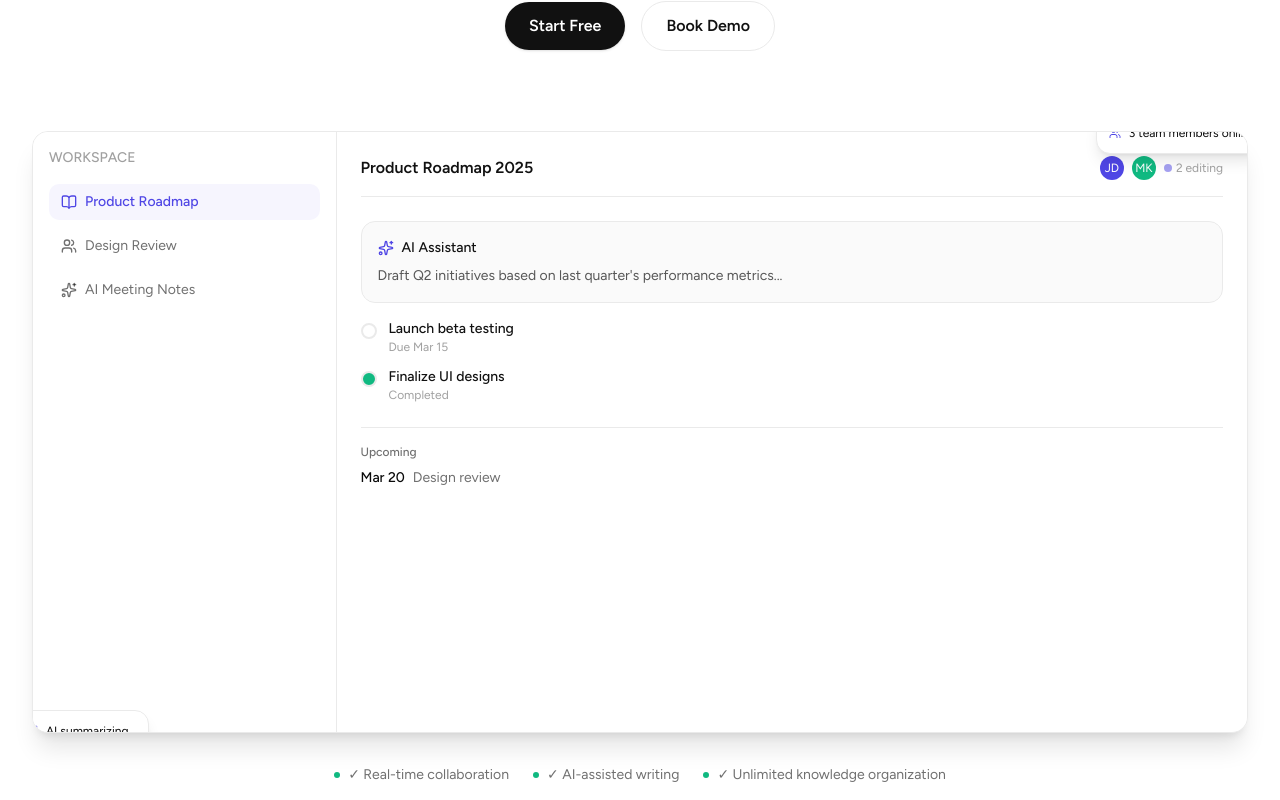
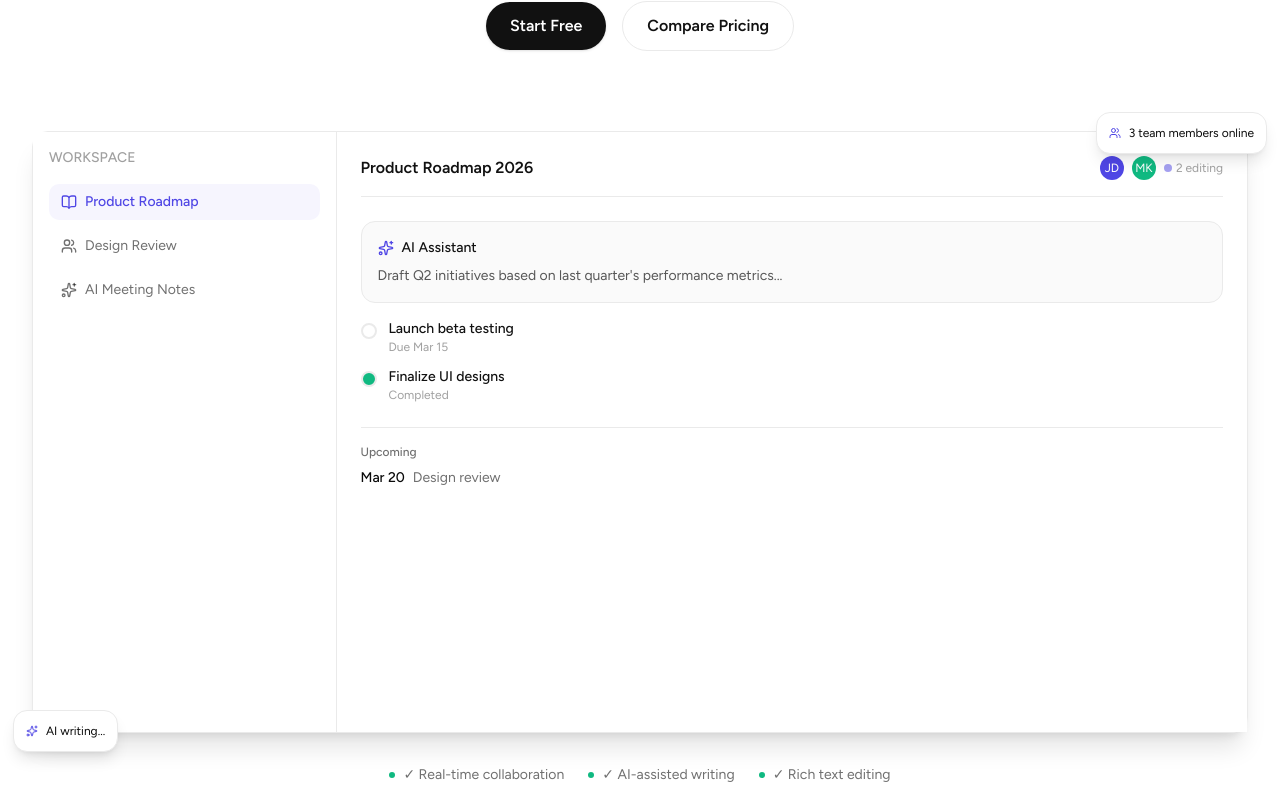
Before and after one commit to dariogeorge21/plannerhq, a Next.js app: page / in a window 1280 px wide. Shown: the part 440-1240 px from the top of the page. Built offline with nearby package versions, Linux system fonts and the light colour scheme.

Commit message:
fix: Update Hero component text and links for clarity and accuracy

```diff
--- a/src/components/landingPage/hero.tsx
+++ b/src/components/landingPage/hero.tsx
@@ -8,7 +8,7 @@ export default function Hero() {
         {/* Headline */}
         <div className="text-center max-w-4xl mx-auto">
           <h1 className="text-4xl lg:text-6xl lg:leading-[1.2] font-bold tracking-tight text-[#111111]">
-            The workspace where teams think, write, and build together.
+            The workspaces where teams think, write, and build together.
           </h1>
           <p className="mt-6 text-lg lg:text-xl text-[#111111]/60 max-w-2xl mx-auto">
             Documents, tasks, meetings, AI assistance, and real-time
@@ -18,23 +18,23 @@ export default function Hero() {
           {/* CTA Buttons */}
           <div className="mt-10 flex items-center justify-center gap-4">
             <a
-              href="#"
+              href="/signup"
               className="rounded-full bg-[#111111] px-6 py-3 text-base font-semibold text-white shadow-sm hover:bg-[#111111]/90 transition-all"
             >
               Start Free
             </a>
             <a
-              href="#"
+              href="/pricing"
               className="rounded-full bg-white px-6 py-3 text-base font-semibold text-[#111111] border border-[#EAEAEA] hover:bg-[#FAFAFA] transition-all"
             >
-              Book Demo
+              Compare Pricing
             </a>
           </div>
         </div>
 
         {/* Product Screenshot Mockup */}
         <div className="mt-16 lg:mt-20 relative">
-          <div className="relative rounded-2xl border border-[#EAEAEA] shadow-xl overflow-hidden bg-[#FAFAFA]">
+          <div className="relative rounded-2xl border border-[#EAEAEA] shadow-xl bg-[#FAFAFA]">
             {/* Mockup UI */}
             <div className="grid grid-cols-12 h-[500px] lg:h-[600px]">
               {/* Sidebar */}
@@ -61,7 +61,7 @@ export default function Hero() {
               {/* Main Content Area */}
               <div className="col-span-9 bg-white p-6">
                 <div className="border-b border-[#EAEAEA] pb-4 flex justify-between items-center">
-                  <h2 className="font-semibold text-[#111111]">Product Roadmap 2025</h2>
+                  <h2 className="font-semibold text-[#111111]">Product Roadmap 2026</h2>
                   <div className="flex items-center gap-2">
                     <div className="w-6 h-6 rounded-full bg-[#4F46E5] flex items-center justify-center text-white text-xs">
                       JD
@@ -125,7 +125,7 @@ export default function Hero() {
             <div className="absolute -bottom-3 -left-3 lg:-bottom-5 lg:-left-5 bg-white rounded-xl shadow-lg border border-[#EAEAEA] p-3 hidden sm:block">
               <div className="flex items-center gap-2 text-xs">
                 <Sparkles className="w-3 h-3 text-[#4F46E5]" />
-                <span>AI summarizing...</span>
+                <span>AI writing...</span>
               </div>
             </div>
           </div>
@@ -142,7 +142,7 @@ export default function Hero() {
             </div>
             <div className="flex items-center gap-2">
               <div className="w-1.5 h-1.5 rounded-full bg-[#10B981]"></div>
-              <span>✓ Unlimited knowledge organization</span>
+              <span>✓ Rich text editing</span>
             </div>
           </div>
         </div>
```
